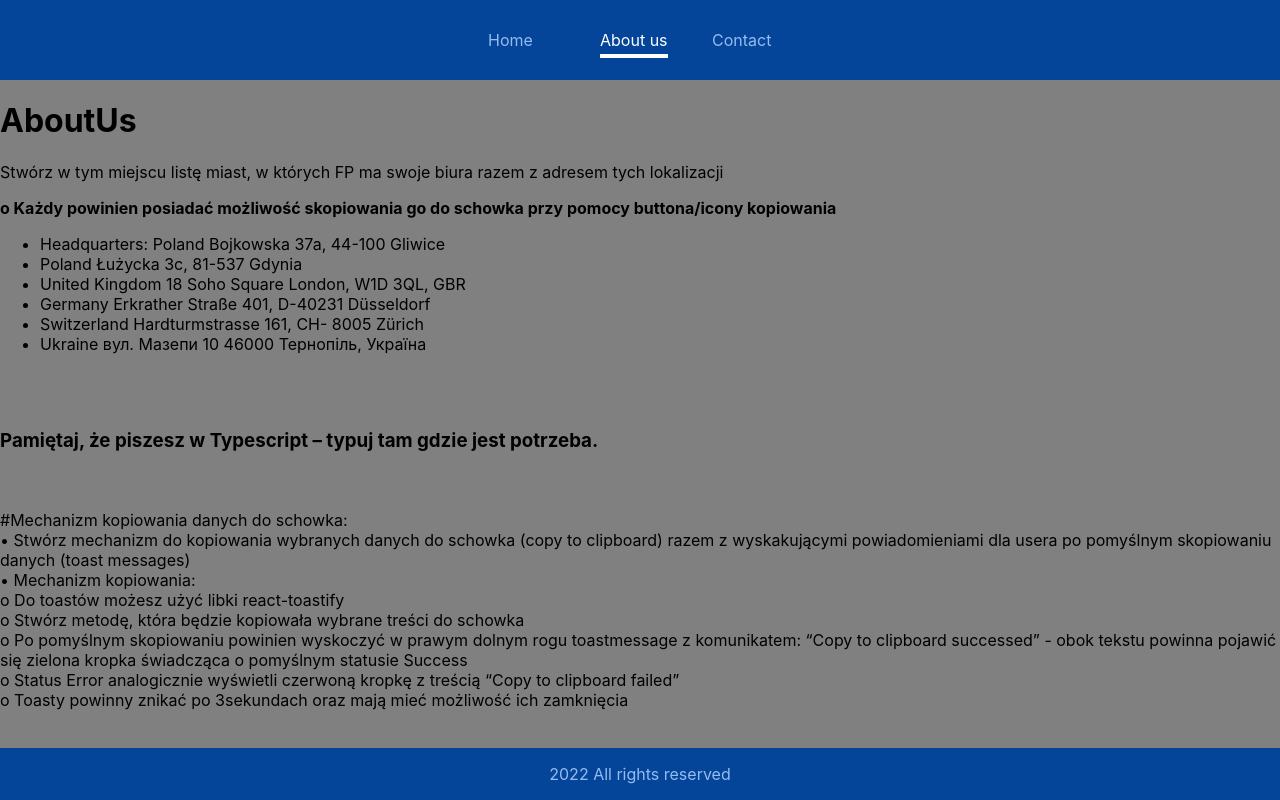
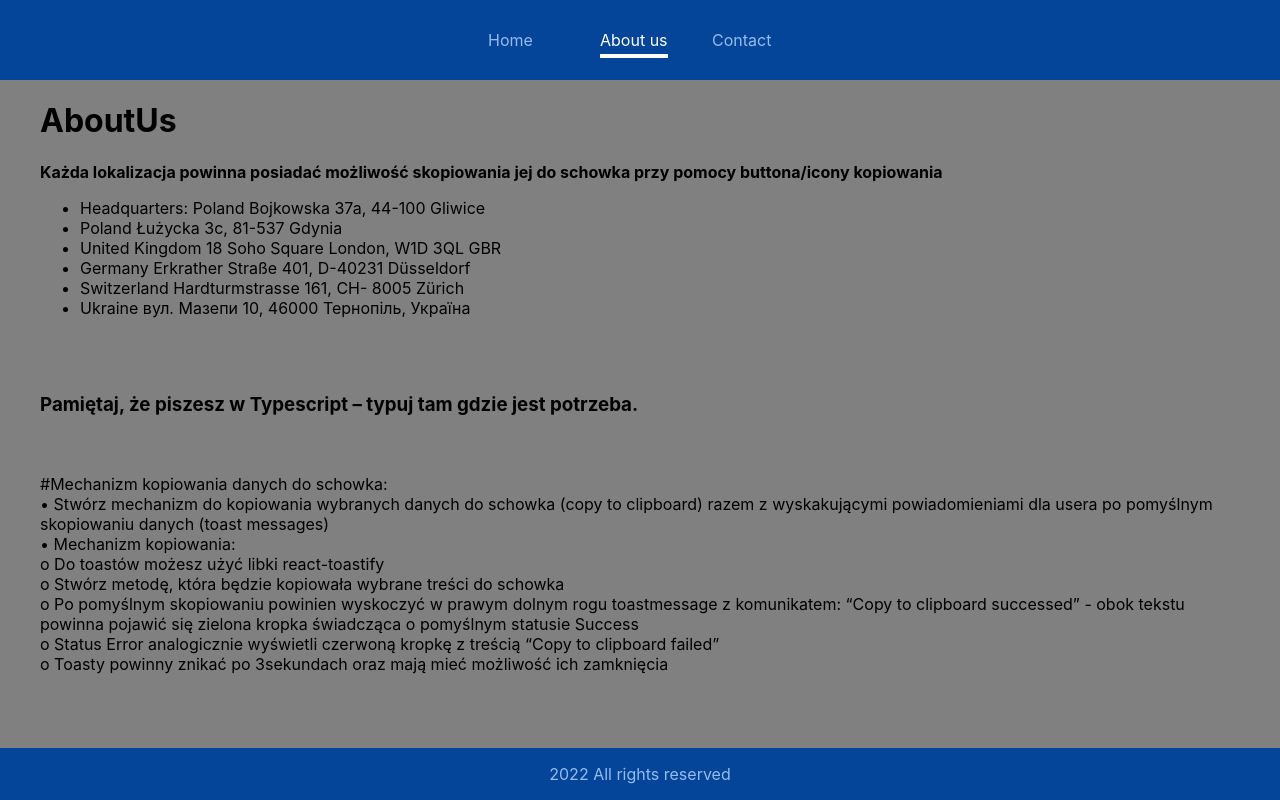
Before and after one commit to Joanna-Golofit/task-3-typesctipt-aplikacja-frontendowa, a React (Create React App) app: page /aboutUs in a window 1280 px wide. Built offline with nearby package versions, Linux system fonts and the light colour scheme.

Commit message:
adding first two interfaces

```diff
--- a/src/App.css
+++ b/src/App.css
@@ -1,5 +1,10 @@
 body {
   background: gray;
+}
+
+main {
+  padding-left: 40px;
+  padding-right: 40px;
 }
 
 .App {
--- a/src/App.tsx
+++ b/src/App.tsx
@@ -5,6 +5,7 @@ import AboutUs from "./pages/AboutUs";
 import Contact from "./pages/Contact";
 import Home from "./pages/Home";
 import "./App.css";
+import { locations } from './constants';
 
 const App: React.FC = () => {
 	return (
@@ -13,7 +14,7 @@ const App: React.FC = () => {
 			<main>
 				<Routes>
 					<Route path="/home" element={<Home />} />
-					<Route path="/aboutUs" element={<AboutUs />} />
+          <Route path="/aboutUs" element={<AboutUs locations={locations} />} />
 					<Route path="/contact" element={<Contact />} />
 					<Route path="/" element={<Navigate to="/home" />} />
 					{/* // add route:* */}
--- a/src/components/Footer.tsx
+++ b/src/components/Footer.tsx
@@ -1,13 +1,9 @@
 import React from 'react';
 import classes from "./Footer.module.css";
-// import "./Footer.css";
 
 
-const Footer = () => {
-  return (
-    <footer className={classes.footer}>2022 All rights reserved</footer>
-    // <footer className='.footer'>2022 All rights reserved</footer>
-  )
-}
+const Footer: React.FC = () => {
+	return <footer className={classes.footer}>2022 All rights reserved</footer>;
+};
 
 export default Footer
--- /dev/null
+++ b/src/constants.js
@@ -0,0 +1,38 @@
+export const locations = [
+  {
+    country: "Headquarters: Poland",
+    street: "Bojkowska 37a,",
+    zip: "44-100",
+    city: "Gliwice",
+  },
+  {
+    country: "Poland",
+    street: "Łużycka 3c,",
+    zip: "81-537",
+    city: "Gdynia",
+  },
+  {
+    country: "United Kingdom",
+    street: "18 Soho Square London,",
+    zip: "W1D 3QL",
+    city: "GBR",
+  },
+  {
+    country: "Germany",
+    street: "Erkrather Straße 401,",
+    zip: "D-40231",
+    city: "Düsseldorf",
+  },
+  {
+    country: "Switzerland",
+    street: "Hardturmstrasse 161,",
+    zip: "CH- 8005",
+    city: "Zürich",
+  },
+  {
+    country: "Ukraine",
+    street: "вул. Мазепи 10,",
+    zip: "46000",
+    city: "Тернопіль, Україна",
+  },
+];
--- /dev/null
+++ b/src/models.ts
@@ -0,0 +1,6 @@
+export interface Locations {
+		country: string;
+		street: string;
+		zip: string;
+		city: string;
+}
--- a/src/pages/AboutUs.tsx
+++ b/src/pages/AboutUs.tsx
@@ -1,51 +1,27 @@
 import React from 'react'
+import { Locations } from '../models';
 
-const AboutUs = () => {
+interface Props {
+	locations: Locations[];
+}
+
+const AboutUs: React.FC<Props> = ({locations}: Props) => {
   return (
 		<div>
 			<h1>AboutUs</h1>
-      <p>
-      Stwórz w tym miejscu listę miast, w których FP ma swoje biura razem z adresem
-      tych lokalizacji
-      </p>
 			<b>
-        o Każdy powinien posiadać możliwość skopiowania go do schowka przy pomocy
-        buttona/icony kopiowania
+				Każda lokalizacja powinna posiadać możliwość skopiowania jej do schowka przy
+				pomocy buttona/icony kopiowania
 			</b>
 			<ul>
-        <li>
-          Headquarters: Poland
-          Bojkowska 37a,
-          44-100 Gliwice
+				{locations.map(location => (
+					<li key={location.zip}>
+						{location.country} {location.street} {location.zip} {location.city}
 					</li>
-        <li>
-          Poland
-          Łużycka 3c,
-          81-537 Gdynia
-        </li>
-        <li>
-          United Kingdom
-          18 Soho Square London,
-          W1D 3QL, GBR
-        </li>
-        <li>
-          Germany
-          Erkrather Straße 401,
-          D-40231 Düsseldorf
-        </li>
-        <li>
-          Switzerland
-          Hardturmstrasse 161,
-          CH- 8005 Zürich
-        </li>
-        <li>
-          Ukraine
-          вул. Мазепи 10 46000 Тернопіль,
-          Україна
-        </li>
+				))}
 			</ul>
 		</div>
-  )
+	);
 }
 
 export default AboutUs
--- a/src/pages/Home.tsx
+++ b/src/pages/Home.tsx
@@ -1,29 +1,23 @@
 import React from 'react'
 
-const Home = () => {
+const Home: React.FC = () => {
 	return (
 		<div>
-
 			<h1>Welcome to FP!</h1>
 			<section>
 				Dodaj tutaj losową treść wg patternu:
 				<ul>
-          <li>
-        heading
-          </li>
-          <li>
-        zawartością treści w paragrafie pod headingiem
-          </li>
+					<li>heading</li>
+					<li>zawartością treści w paragrafie pod headingiem</li>
 				</ul>
-        o <b> Przy headingu dodaj button/iconę kopiowania - po kliku powinna wykonać się
-          akcja kopiowania treści z paragrafu do schowka a następnie komunikat o
-          skopiowaniu</b>
-
+				<b>
+					Przy headingu dodaj button/iconę kopiowania - po kliku powinna wykonać
+					się akcja kopiowania treści z paragrafu do schowka a następnie
+					komunikat o skopiowaniu
+				</b>
 			</section>
-
-
 		</div>
-  )
-}
+	);
+};
 
 export default Home
```
Also changed, not shown: src/components/Navigation.tsx (+3 -4 lines), src/pages/Contact.tsx (+3 -4 lines). Lines whose indentation alone changed are shown as unchanged.
